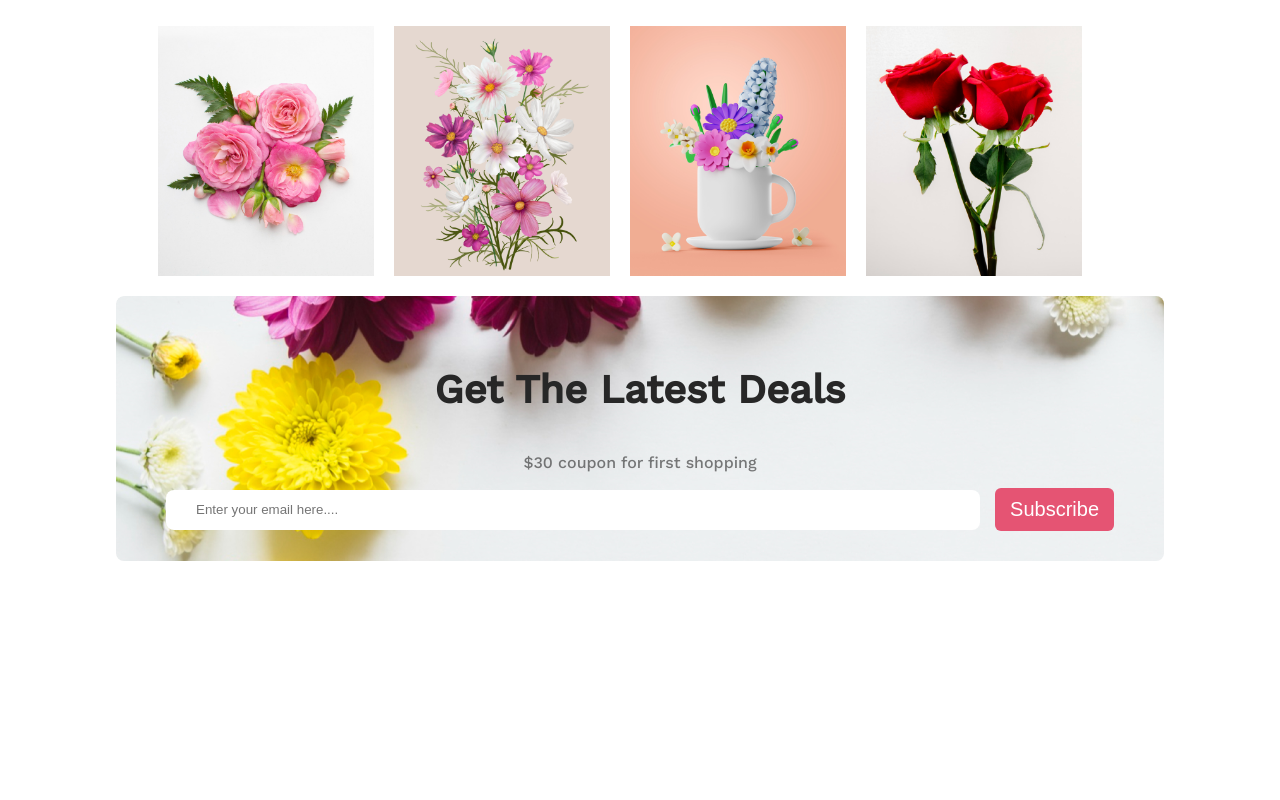
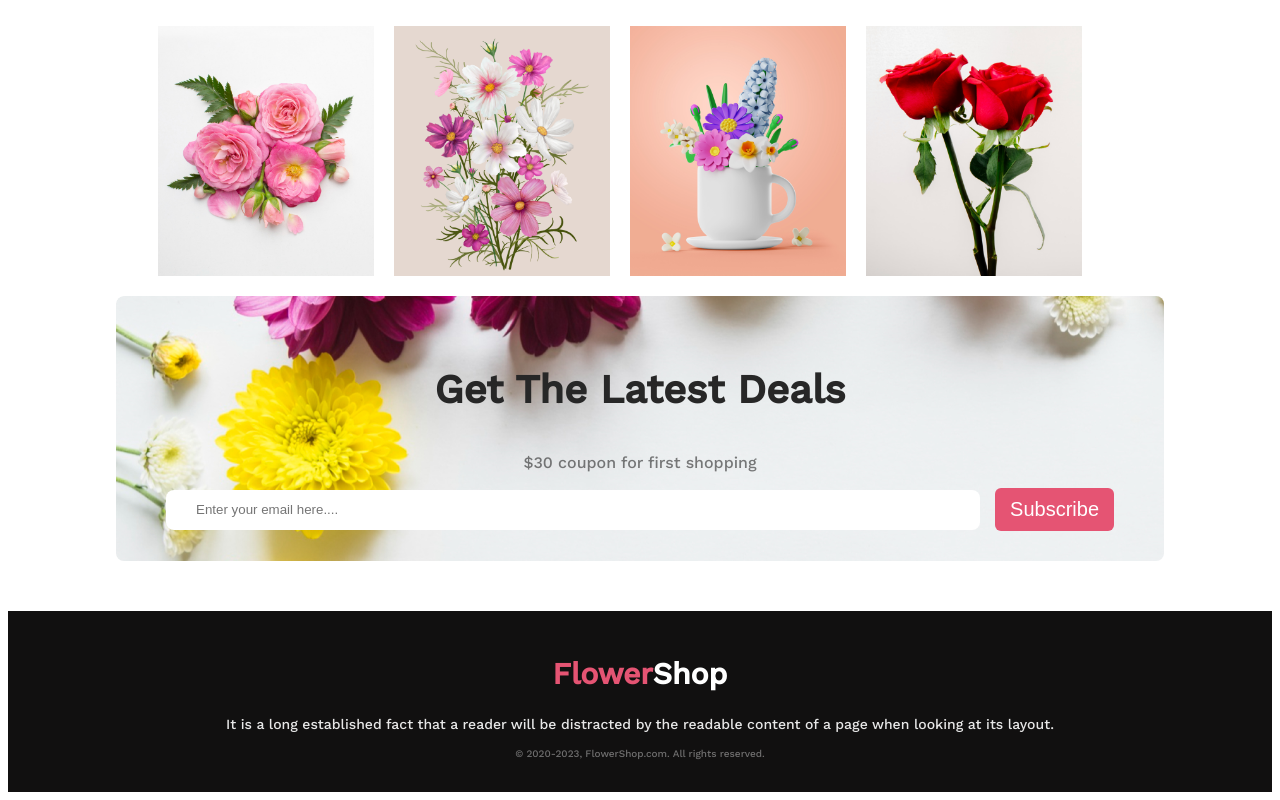
Before and after one commit to Programmer-Jarif/flower-shop, a plain HTML site: page index.html in a window 1280 px wide. Shown: the part 1442-2242 px from the top of the page. Before the commit the page ends 2011 px from the top, so only its background shows below. Drawn offline with nearby package versions, Linux system fonts and the light colour scheme.

Commit message:
footer added

```diff
--- a/index.html
+++ b/index.html
@@ -94,6 +94,19 @@
         </div>
       </section>
     </main>
-    <footer></footer>
+    <footer>
+      <div class="">
+        <h2 class="footer-title">
+          <span class="footer-span">Flower</span>Shop
+        </h2>
+        <p class="footer-description">
+          It is a long established fact that a reader will be distracted by the
+          readable content of a page when looking at its layout.
+        </p>
+        <p class="footer-copyright">
+          <small> &copy; 2020-2023, FlowerShop.com. All rights reserved.</small>
+        </p>
+      </div>
+    </footer>
   </body>
 </html>
--- a/style/styles.css
+++ b/style/styles.css
@@ -158,3 +158,30 @@ margin-right: 15px;}
 /* lateast-deal-section end  */
 
 /* main section  */
+
+
+/* footer start  */
+footer{
+    background: #111010;
+    text-align: center;
+    padding: 20px;
+    margin-top: 50px;
+}
+.footer-title{
+    color: #FFF;
+font-size: 30px;
+font-weight: 800;
+}
+.footer-span{
+    color: #E55473;
+
+}
+.footer-description{
+    color: rgba(255, 255, 255, 0.90);
+    font-size: 14px;
+}
+.footer-copyright{
+    color: #ffffff66;
+    font-size: 12px;
+}
+/* footer end */
```
